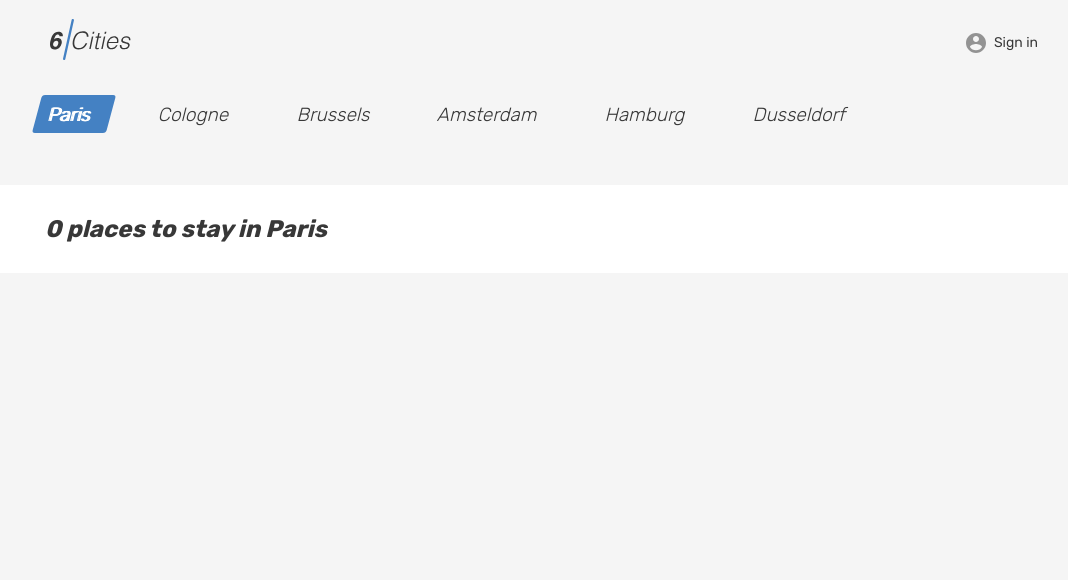
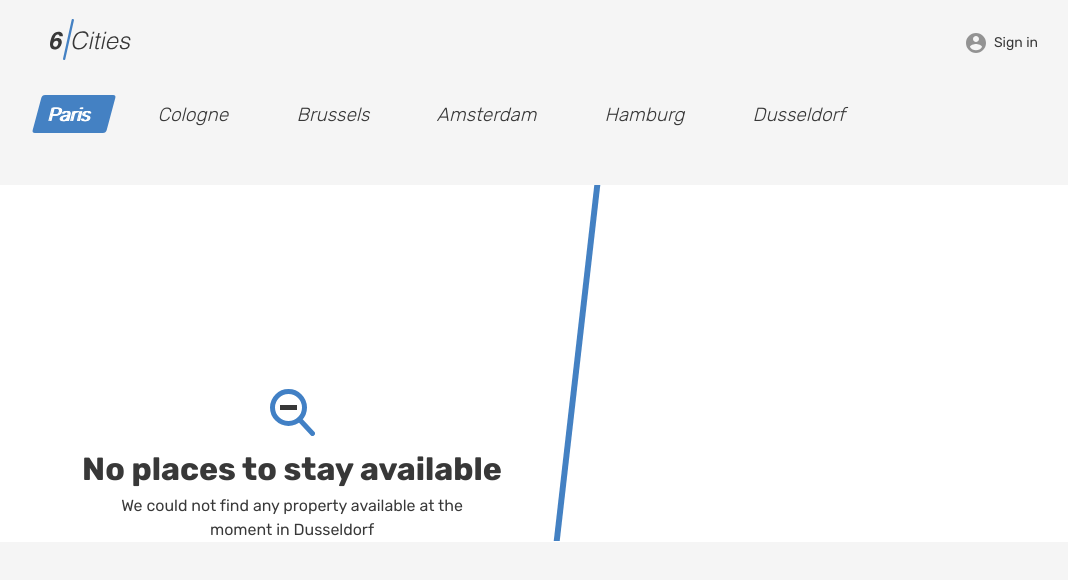
Before and after one commit to htmlacademy-react/958727-six-cities-13, a React (Vite) app: page / in a window 1280 px wide. Shown: the top 580 px of the page, without its empty margins (92-1160 px from the left). Built offline with nearby package versions, Linux system fonts and the light colour scheme; no server answers; what http-status-codes would draw is missing.

Commit message:
создает компонент main-empty

```diff
--- /dev/null
+++ b/src/components/main-empty/main-empty.tsx
@@ -0,0 +1,19 @@
+function MainEmpty(): JSX.Element {
+
+  return (
+    <div className="cities__places-container cities__places-container--empty container">
+      <section className="cities__no-places">
+        <div className="cities__status-wrapper tabs__content">
+          <b className="cities__status">No places to stay available</b>
+          <p className="cities__status-description">
+        We could not find any property available at the moment in Dusseldorf
+          </p>
+        </div>
+      </section>
+      <div className="cities__right-section" />
+    </div>
+
+  );
+}
+
+export default MainEmpty;
--- a/src/pages/main-page/main-page.tsx
+++ b/src/pages/main-page/main-page.tsx
@@ -5,6 +5,7 @@ import CityList from '../../components/city-list/city-list';
 import Loader from '../../components/loader/loader';
 import { fetchOffers } from '../../store/api-actions';
 import { OffersContainer } from '../../components/offers-container/offers-container';
+import MainEmpty from '../../components/main-empty/main-empty';
 
 function MainPage(): JSX.Element {
   const activeCity = useAppSelector(getCity);
@@ -16,27 +17,13 @@ function MainPage(): JSX.Element {
     dispatch(fetchOffers());
   }, [dispatch]);
 
-
   if (isLoading) {
     return (
       <Loader />
     );
   }
 
-
   const isCards = cards?.length !== 0;
-
-  const noPlacesFound = (
-    <div className="cities__places-container container">
-      <section className="cities__places places">
-        <h2 className="visually-hidden">Places</h2>
-        <b className="places__found">
-          {cards.length} places to stay in {activeCity}
-        </b>
-      </section>
-    </div>
-  );
-
 
   return (
     <main className="page__main page__main--index">
@@ -47,7 +34,7 @@ function MainPage(): JSX.Element {
         </section>
       </div>
       <div className="cities">
-        {isCards ? <OffersContainer activeCity={activeCity} cards={cards}/> : noPlacesFound}
+        {isCards ? <OffersContainer activeCity={activeCity} cards={cards}/> : <MainEmpty/>}
       </div>
     </main>
 
```
